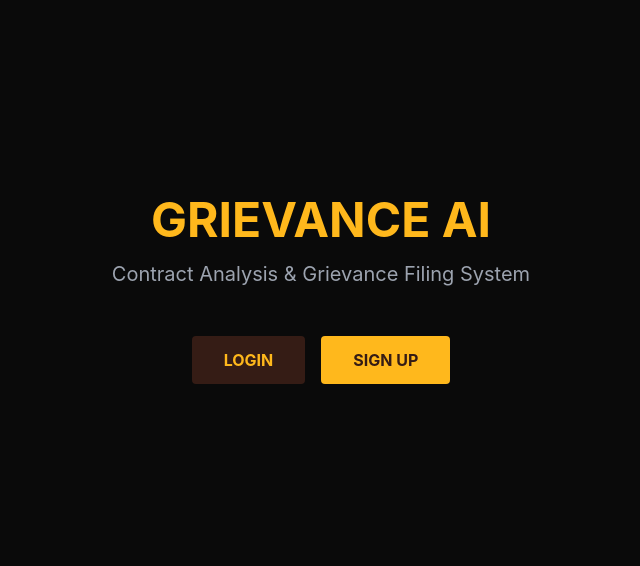
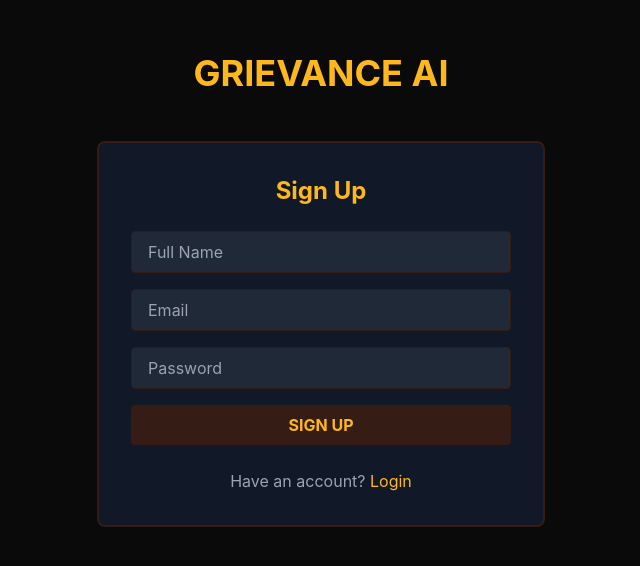
Before and after one commit to foustbrothersllc/foustbrothersllc.github.io-GrievanceAI, a Next.js app: page / in a window 1280 px wide. Shown: the part 110-676 px from the top of the page, without its empty margins (319-959 px from the left). Built offline with nearby package versions, Linux system fonts and the light colour scheme.

Commit message:
Update page.jsx

```diff
--- a/app/page.jsx
+++ b/app/page.jsx
@@ -1,21 +1,55 @@
+'use client';
+
+import { useState } from 'react';
+import { useRouter } from 'next/navigation';
+import { createUserWithEmailAndPassword } from 'firebase/auth';
+import { auth, db } from '@/lib/firebase';
+import { doc, setDoc } from 'firebase/firestore';
 import Link from 'next/link';
 
-export default function Home() {
+export default function SignupPage() {
+  const [name, setName] = useState('');
+  const [email, setEmail] = useState('');
+  const [password, setPassword] = useState('');
+  const [loading, setLoading] = useState(false);
+  const [error, setError] = useState('');
+  const router = useRouter();
+
+  const handleSignup = async (e) => {
+    e.preventDefault();
+    setLoading(true);
+    setError('');
+    try {
+      const userCred = await createUserWithEmailAndPassword(auth, email, password);
+      await setDoc(doc(db, 'users', userCred.user.uid), {
+        name,
+        email,
+        role: 'user',
+        createdAt: new Date()
+      });
+      router.push('/dashboard');
+    } catch (err) {
+      setError(err.message);
+    } finally {
+      setLoading(false);
+    }
+  };
+
   return (
     <div className="min-h-screen bg-ups-black flex flex-col items-center justify-center p-6">
-      <h1 className="text-5xl font-bold text-ups-gold mb-4">GRIEVANCE AI</h1>
-      <p className="text-gray-400 text-xl mb-12">Contract Analysis & Grievance Filing System</p>
-      <div className="space-x-4">
-        <Link href="/login">
-          <button className="bg-ups-brown hover:bg-ups-gold text-ups-gold hover:text-ups-brown font-bold py-3 px-8 rounded uppercase">
-            Login
-          </button>
-        </Link>
-        <Link href="/signup">
-          <button className="bg-ups-gold hover:bg-ups-brown text-ups-brown hover:text-ups-gold font-bold py-3 px-8 rounded uppercase">
-            Sign Up
-          </button>
-        </Link>
+      <div className="w-full max-w-md">
+        <Link href="/"><h1 className="text-4xl font-bold text-ups-gold text-center mb-12">GRIEVANCE AI</h1></Link>
+        <div className="bg-gray-900 border-2 border-ups-brown rounded-lg p-8">
+          <h2 className="text-2xl font-bold text-ups-gold mb-6 text-center">Sign Up</h2>
+          {error && <div className="bg-red-900 text-red-100 p-4 rounded mb-6">{error}</div>}
+          <form onSubmit={handleSignup} className="space-y-4">
+            <input type="text" value={name} onChange={(e) => setName(e.target.value)} placeholder="Full Name" className="w-full bg-gray-800 border border-ups-brown rounded px-4 py-2 text-white" disabled={loading} required />
+            <input type="email" value={email} onChange={(e) => setEmail(e.target.value)} placeholder="Email" className="w-full bg-gray-800 border border-ups-brown rounded px-4 py-2 text-white" disabled={loading} required />
+            <input type="password" value={password} onChange={(e) => setPassword(e.target.value)} placeholder="Password" className="w-full bg-gray-800 border border-ups-brown rounded px-4 py-2 text-white" disabled={loading} required />
+            <button type="submit" disabled={loading} className="w-full bg-ups-brown text-ups-gold py-2 rounded uppercase font-bold">{loading ? 'Creating account...' : 'Sign Up'}</button>
+          </form>
+          <p className="text-gray-400 text-center mt-6">Have an account? <Link href="/login"><span className="text-ups-gold cursor-pointer">Login</span></Link></p>
+        </div>
       </div>
     </div>
   );
```
